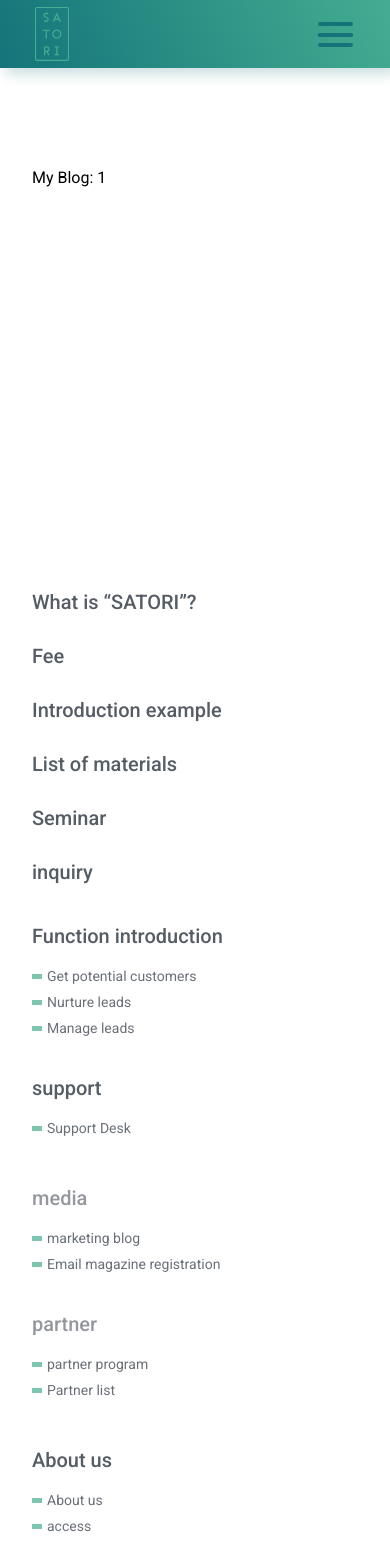
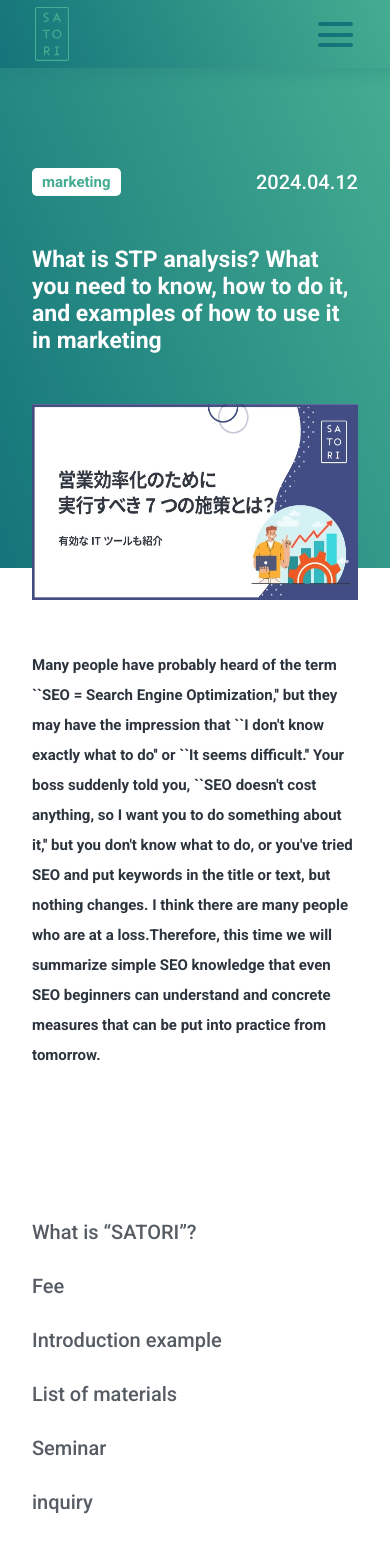
Before and after one commit to Rezkaudi/satori, a Next.js app: page /blogs/1 in a window 390 px wide. Shown: the top 1544 px of the page. Built offline with nearby package versions, Linux system fonts and the light colour scheme.

Commit message:
build Blog page

```diff
--- a/src/app/blogs/[blogId]/blogPage.module.css
+++ b/src/app/blogs/[blogId]/blogPage.module.css
@@ -1,9 +1,109 @@
-.BlogPage{
+.BlogPage {
     width: 100%;
-    margin-top: 100px;
-    min-height: 50vh;
+    position: relative;
+    padding: 50px 0;
 }
 
-.BlogPage .container{
+.BlogPage::before {
+    content: "";
+    position: absolute;
+    top: 0;
+    left: 0;
+    z-index: -1;
+    width: 100%;
+    height: 500px;
+    background: var(--green-gradient);
+}
 
+.BlogPage .container {
+    display: flex;
+    align-items: center;
+    justify-content: flex-start;
+    flex-direction: column;
 }
+
+.BlogPage .topContainer {
+    display: flex;
+    align-items: center;
+    justify-content: space-around;
+    width: 100%;
+    margin: 50px 0;
+}
+
+.BlogPage .category {
+    padding: 5px 10px;
+    background-color: var(--white);
+    color: var(--green);
+    font-size: 20px;
+    font-weight: 600;
+    border-radius: 5px;
+}
+
+.BlogPage .date {
+    color: var(--white);
+    font-size: 30px;
+    font-weight: 500;
+}
+
+.BlogPage .title {
+    color: var(--white);
+    font-size: 30px;
+    font-weight: 600;
+    max-width: 600px;
+    margin-bottom: 50px;
+}
+
+.BlogPage .imageContainer {
+    position: relative;
+    width: 650px;
+    aspect-ratio: 2/1.2;
+}
+
+.descriptionContainer {
+    display: flex;
+    align-items: center;
+    justify-content: flex-start;
+    width: 80%;
+}
+
+.BlogPage .description {
+    margin-top: 50px;
+    color: var(--text);
+    font-weight: 600;
+    font-size: 20px;
+    line-height: 30px;
+    margin-bottom: 100px;
+}
+
+@media (max-width:992px) {
+
+    .BlogPage .category {
+        font-size: 15px;
+    }
+
+    .BlogPage .date {
+        font-size: 20px;
+    }
+
+
+    .BlogPage .topContainer {
+        justify-content: space-between;
+    }
+
+
+    .BlogPage .title {
+        font-size: 23px;
+    }
+
+    .BlogPage .imageContainer {
+        width: 100%;
+    }
+
+    .descriptionContainer {
+        width: 100%;
+    }
+
+    .BlogPage .description {
+        font-size: 15px;
+    }
+}
--- a/src/app/blogs/[blogId]/layout.jsx
+++ b/src/app/blogs/[blogId]/layout.jsx
@@ -12,7 +12,7 @@
   return {
     title: blog.category,
     description: blog.description,
-    keywords: blog.description
+    keywords: `${blog.title},${blog.description},${blog.category}`
   }
 }
 
--- a/src/app/blogs/[blogId]/page.jsx
+++ b/src/app/blogs/[blogId]/page.jsx
@@ -1,3 +1,5 @@
+import Image from 'next/image'
+
 // data
 import Blogs from '../../../db/db.json'
 
@@ -26,7 +28,17 @@
     return (
         <div className={Styles.BlogPage}>
             <div className={`container ${Styles.container}`}>
-                My Blog: {blog.id}
+                <div className={Styles.topContainer}>
+                    <div className={Styles.category}>{blog.category}</div>
+                    <div className={Styles.date}>{blog.date}</div>
+                </div>
+                <h2 className={Styles.title}>{blog.title}</h2>
+                <div className={Styles.imageContainer}>
+                    <Image src={`/blogImages/${blog.imageName}`} alt={blog.imageAlt} fill={true} />
+                </div>
+                <div className={Styles.descriptionContainer}>
+                    <p className={Styles.description}>{blog.description}</p>
+                </div>
             </div>
         </div>
     )
--- a/src/app/blogs/blogs.module.css
+++ b/src/app/blogs/blogs.module.css
@@ -26,3 +26,10 @@
         font-size: 30px;
     }
 }
+
+
+@media (max-width:420px) {
+    .container {
+        grid-template-columns: repeat(auto-fill,  minmax(100%, auto));
+    }
+}
--- a/src/app/blogs/page.jsx
+++ b/src/app/blogs/page.jsx
@@ -16,7 +16,7 @@
       <div className={Styles.title}>All Blogs</div>
       <div className={`container ${Styles.container}`}>
         {Blogs.reverse().map(blog =>
-          <BlogCard Blog={blog} />
+          <BlogCard key={blog.id} Blog={blog} />
         )}
       </div>
     </main>
--- a/src/app/globals.css
+++ b/src/app/globals.css
@@ -144,7 +144,7 @@
 }
 
 .notFound .message {
-  color:var(--text);
+  color: var(--text);
   margin: 20px;
   font-size: 20px;
   font-weight: 600;
@@ -153,10 +153,45 @@
 .notFound .link {
   padding: 20px;
   background: var(--green-gradient);
-  color :var(--white);
+  color: var(--white);
   border-radius: 10px;
   font-size: 17px;
   font-weight: 500;
 }
 
 /* loading */
+/* loading.css */
+.loading-animation {
+  position: fixed;
+  top: 0;
+  left: 0;
+  display: flex;
+  justify-content: center;
+  align-items: center;
+  height: 100vh;
+  width: 100vw;
+  background-color: var(--blue);
+  opacity: .8;
+  z-index: 999;
+}
+
+.loading-text {
+  color: var(--orange);
+  font-size: 70px;
+  font-weight: 700;
+  animation: blink 1s infinite;
+}
+
+@keyframes blink {
+  0% {
+    opacity: 1;
+  }
+
+  50% {
+    opacity: 0.5;
+  }
+
+  100% {
+    opacity: 1;
+  }
+}
--- a/src/app/layout.jsx
+++ b/src/app/layout.jsx
@@ -11,6 +11,7 @@
 // sections
 import Header from "@/sections/Header/Header";
 import Footer from "@/sections/Footer/Footer";
+import Loading from "./loading";
 
 // metadata
 export const metadata = {
--- a/src/app/loading.jsx
+++ b/src/app/loading.jsx
@@ -1,7 +1,9 @@
 
 const Loading = () => {
     return (
-        <div>Loading ...</div>
+        <div className="loading-animation">
+            <div className="loading-text">Loading ...</div>
+        </div>
     )
 }
 
--- a/src/components/BlogCard/BlogCard.jsx
+++ b/src/components/BlogCard/BlogCard.jsx
@@ -11,7 +11,7 @@
                 <Image src={`/blogImages/${Blog.imageName}`} alt={Blog.imageAlt} fill={true}/>
                 <div className={Styles.date}>{Blog.date}</div>
             </div>
-            <h2 className={Styles.description}>{Blog.description}</h2>
+            <h2 className={Styles.description}>{Blog.title}</h2>
             <div className={Styles.category}>{Blog.category}</div>
         </Link>
     )
--- a/src/components/BlogCard/BlogCard.module.css
+++ b/src/components/BlogCard/BlogCard.module.css
@@ -4,6 +4,12 @@
     align-items: center;
     justify-content: flex-start;
     flex-direction: column;
+    box-shadow: var(--drop-shadow--hover);
+    margin-bottom: 10px;
+}
+
+.blogContainer:hover {
+    box-shadow: var(--drop-shadow);
 }
 
 .blogContainer .imageContainer {
--- a/src/db/db.json
+++ b/src/db/db.json
@@ -3,7 +3,8 @@
         "id": 1,
         "imageName": "blog1.png",
         "imageAlt": "marketing blog2",
-        "description": "What is STP analysis? What you need to know, how to do it, and examples of how to use it in marketing",
+        "title": "What is STP analysis? What you need to know, how to do it, and examples of how to use it in marketing",
+        "description": "Many people have probably heard of the term ``SEO = Search Engine Optimization,'' but they may have the impression that ``I don't know exactly what to do'' or ``It seems difficult.'' Your boss suddenly told you, ``SEO doesn't cost anything, so I want you to do something about it,'' but you don't know what to do, or you've tried SEO and put keywords in the title or text, but nothing changes. I think there are many people who are at a loss.Therefore, this time we will summarize simple SEO knowledge that even SEO beginners can understand and concrete measures that can be put into practice from tomorrow.",
         "category": "marketing",
         "date": "2024.04.12"
     },
@@ -11,7 +12,8 @@
         "id": 2,
         "imageName": "blog2.png",
         "imageAlt": "marketing blog2",
-        "description": "What is a “persona” in business? Specific examples and how to make/free templates",
+        "title": "What is a “persona” in business? Specific examples and how to make/free templates",
+        "description": "Many people have probably heard of the term ``SEO = Search Engine Optimization,'' but they may have the impression that ``I don't know exactly what to do'' or ``It seems difficult.'' Your boss suddenly told you, ``SEO doesn't cost anything, so I want you to do something about it,'' but you don't know what to do, or you've tried SEO and put keywords in the title or text, but nothing changes. I think there are many people who are at a loss.Therefore, this time we will summarize simple SEO knowledge that even SEO beginners can understand and concrete measures that can be put into practice from tomorrow.",
         "category": "marketing",
         "date": "2024.04.13"
     },
@@ -19,7 +21,8 @@
         "id": 3,
         "imageName": "blog3.png",
         "imageAlt": "marketing blog3",
-        "description": "What is customer management? Basic knowledge and methods/recommendation system",
+        "title": "What is customer management? Basic knowledge and methods/recommendation system",
+        "description": "Many people have probably heard of the term ``SEO = Search Engine Optimization,'' but they may have the impression that ``I don't know exactly what to do'' or ``It seems difficult.'' Your boss suddenly told you, ``SEO doesn't cost anything, so I want you to do something about it,'' but you don't know what to do, or you've tried SEO and put keywords in the title or text, but nothing changes. I think there are many people who are at a loss.Therefore, this time we will summarize simple SEO knowledge that even SEO beginners can understand and concrete measures that can be put into practice from tomorrow.",
         "category": "marketing",
         "date": "2024.04.15"
     },
@@ -27,7 +30,8 @@
         "id": 4,
         "imageName": "blog4.png",
         "imageAlt": "event report blog4",
-        "description": "SATORI User Meeting Vol.12 ~Aya~ Event Report (held on February 8, 2024)",
+        "title": "SATORI User Meeting Vol.12 ~Aya~ Event Report (held on February 8, 2024)",
+        "description": "Many people have probably heard of the term ``SEO = Search Engine Optimization,'' but they may have the impression that ``I don't know exactly what to do'' or ``It seems difficult.'' Your boss suddenly told you, ``SEO doesn't cost anything, so I want you to do something about it,'' but you don't know what to do, or you've tried SEO and put keywords in the title or text, but nothing changes. I think there are many people who are at a loss.Therefore, this time we will summarize simple SEO knowledge that even SEO beginners can understand and concrete measures that can be put into practice from tomorrow.",
         "category": "event report",
         "date": "2024.04.16"
     }
--- a/src/sections/TopBlogs/TopBlogs.module.css
+++ b/src/sections/TopBlogs/TopBlogs.module.css
@@ -7,7 +7,7 @@
     display: grid;
     grid-template-columns: repeat(auto-fill, minmax(350px, 1fr));
     justify-content: space-between;
-    align-items: flex-start;
+    align-items: stretch;
     gap: 50px;
 }
 
@@ -26,3 +26,9 @@
         font-size: 30px;
     }
 }
+
+@media (max-width:420px) {
+    .container {
+        grid-template-columns: repeat(auto-fill,  minmax(100%, auto));
+    }
+}
```
